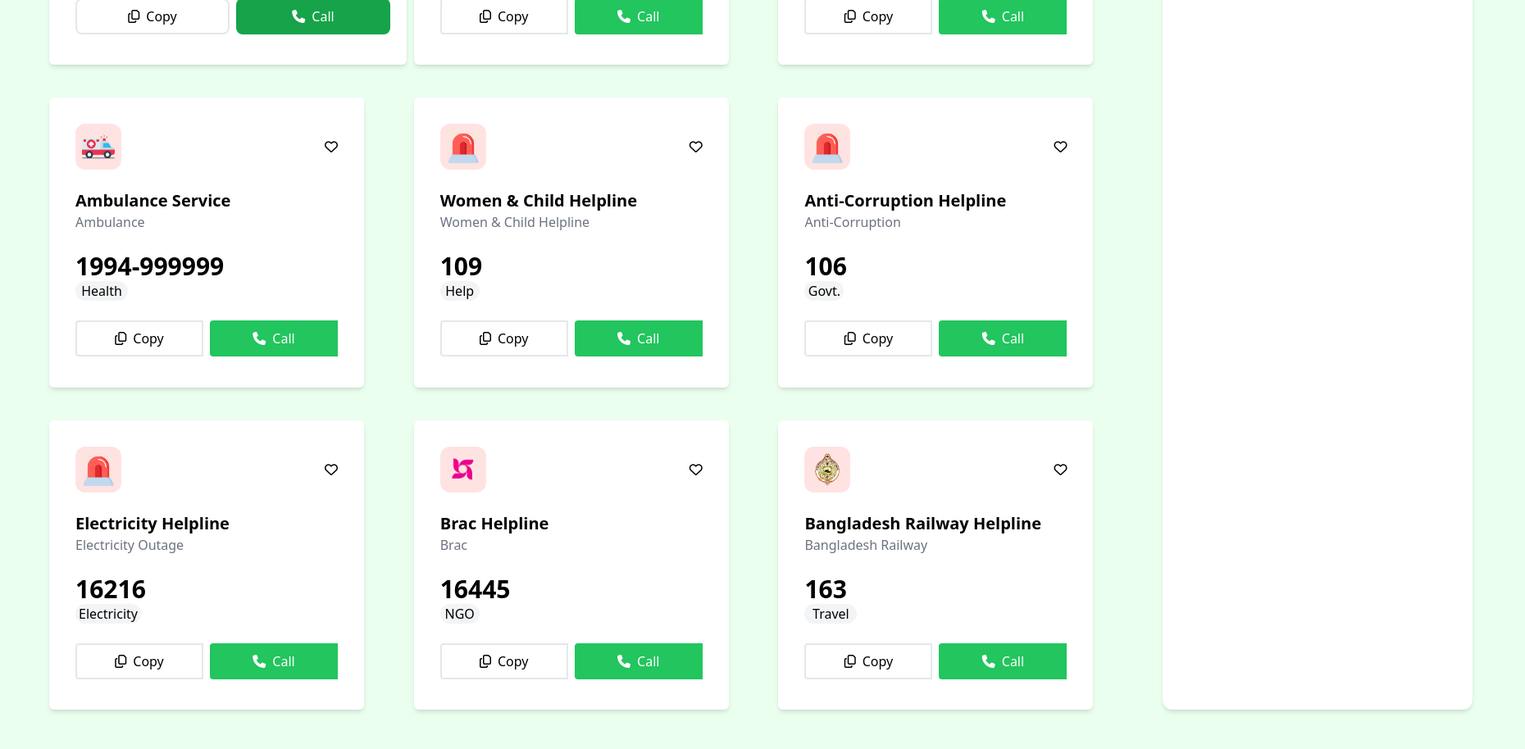
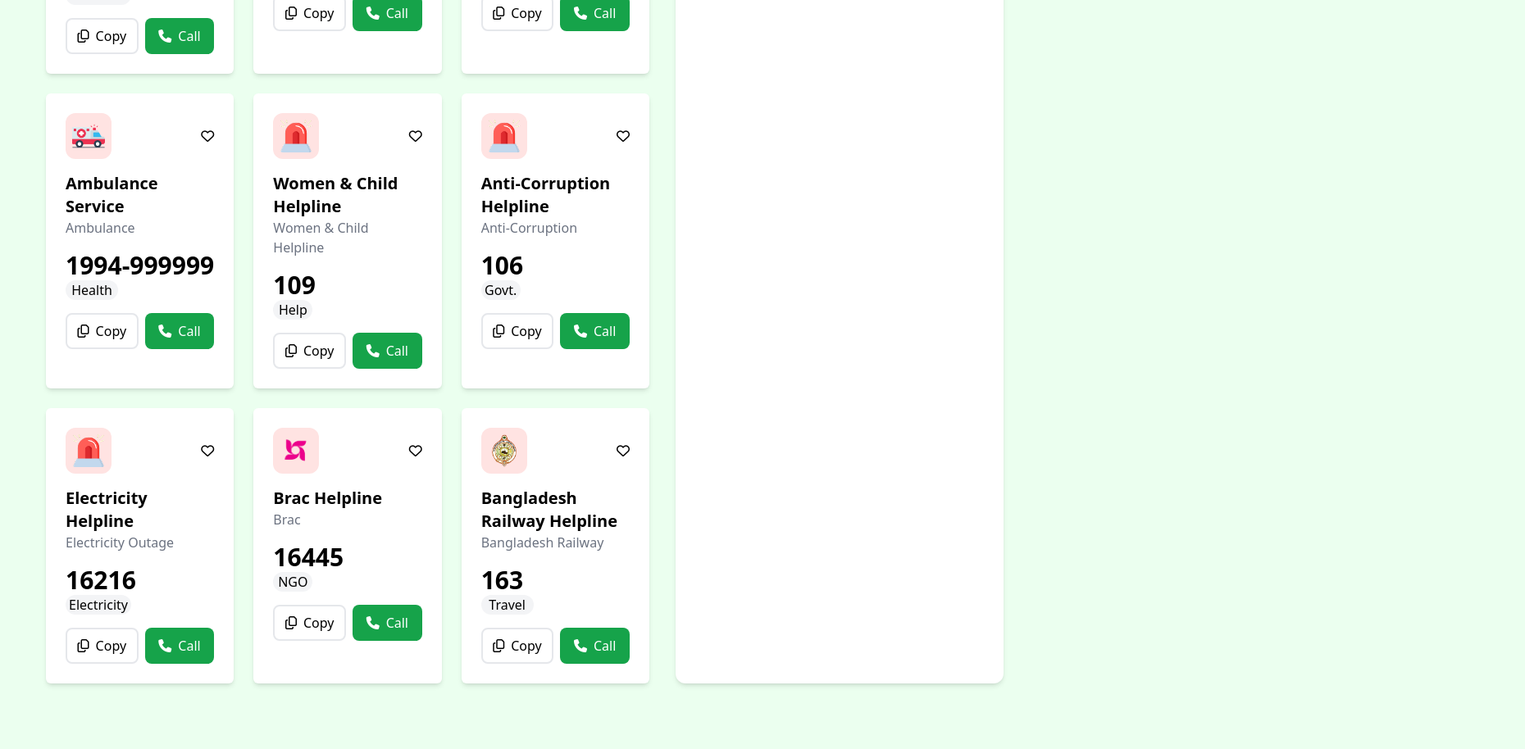
Before and after one commit to SadgeRaf/emergency-helpline, a plain HTML site: page index.html in a window 1280 px wide. Shown: the part 658-1572 px from the top of the page at 82% size, 1860 px wide, since content can reach past the window. After the commit the page ends 1540 px from the top, so only its background shows below. Drawn offline with nearby package versions, Linux system fonts and the light colour scheme.

Commit message:
made it responsive, and fixed cards and layout

```diff
--- a/index.html
+++ b/index.html
@@ -10,286 +10,241 @@
     <link rel="stylesheet" href="https://cdnjs.cloudflare.com/ajax/libs/font-awesome/6.5.0/css/all.min.css">
 </head>
 <body class="bg-[#41FF6B]/10 min-h-screen">
-    <header class="flex justify-between bg-white w-full p-5">
-        <div class="flex items-center gap-3 mx-14">
+    <header class="flex flex-col md:flex-row justify-between bg-white w-full p-5 gap-4 md:gap-0">
+        <div class="flex items-center gap-3 mx-auto md:mx-14">
             <img class="w-12 h-12" src="assets/logo.png">
             <h1 class="text-xl font-extrabold text-[#006747]">Emergency<br>Service</h1>
         </div>
-        <div class="flex items-center gap-3 mx-14">
+        <div class="flex items-center gap-3 mx-auto md:mx-14">
             <p id="heart" class="w-20 bg-[#41FF6B]/10 rounded-2xl flex items-center gap-2 justify-center font-semibold p-3">0<img class="max-w-5" src="/assets/heart.png"></p>
             <p id="coins" class="w-20 bg-[#41FF6B]/10 rounded-2xl flex items-center gap-2 justify-around font-semibold p-3">100<img class="max-w-5" src="/assets/coin.png"></p>
             <p id="copies" class="w-32 bg-[#00A63E] rounded-3xl font-semibold text-white text-center p-3">0 <span>Copy</span></p>
         </div>
     </header>
     <main>
-        <section class="bg-gradient-to-r from-[#013223] via-[#006747] to-[#013223] flex flex-col items-center h-60 gap-3">
+        <section class="bg-gradient-to-r from-[#013223] via-[#006747] to-[#013223] flex flex-col items-center h-auto sm:h-60 gap-3 p-4 sm:p-0">
             <img class="w-24 mt-5" src="assets/logo-dark.png" alt="">
-            <h1 class="text-white text-3xl font-extrabold mt-2">Emergency Service Directory</h1>
-            <p class="text-white font-semibold mt-2">Government Emergency Services at Your Fingertip – A Project by  Government of the People’s Republic of Bangladesh</p>
+            <h1 class="text-white text-3xl font-extrabold mt-2 text-center">Emergency Service Directory</h1>
+            <p class="text-white font-semibold mt-2 text-center">Government Emergency Services at Your Fingertip – A Project by  Government of the People’s Republic of Bangladesh</p>
         </section>
 
-        <section class="w-[1800px] mx-[60px] mt-12 mb-12">
-           <div class="flex items-center justify-center">
-            <div class="grid grid-cols-3 gap-10 w-[1370px] h-[1140px]">
-            <div class="w-[436px] h-90 bg-white rounded-md shadow-md">
-             <div class="p-8">
+        <section class="w-full px-4 md:px-14 mt-12 mb-12 flex flex-col lg:flex-row gap-8">
+  <div class="grid grid-cols-1 sm:grid-cols-2 lg:grid-cols-3 gap-6 flex-1">
+    <div class="bg-white rounded-md shadow-md flex flex-col p-6">
       <div class="flex items-center justify-between">
         <img class="w-14 bg-[#FFE3E2] p-2 rounded-xl" src="assets/emergency.png">
         <button><i class="fa-regular fa-heart"></i></button>
       </div>
-
-                <div class="mt-6">
+      <div class="mt-4">
         <h3 class="font-extrabold text-xl">National Emergency Number</h3>
         <p class="text-gray-500">National Emergency</p>
       </div>
-
-                <div class="mt-6">
+      <div class="mt-4">
         <h1 class="text-3xl font-extrabold">999</h1>
-                    <p class="w-12 bg-gray-100 text-center rounded-xl">All</p>
+        <p class="w-20 bg-gray-100 text-center rounded-xl">All</p>
+      </div>
+      <div class="mt-4 flex flex-col sm:flex-row gap-2">
+        <button class="copy flex-1 bg-white border-2 border-gray-200 rounded-lg p-2 flex items-center justify-center gap-2">
+          <i class="fa-regular fa-copy"></i> Copy
+        </button>
+        <button class="call flex-1 bg-green-600 rounded-lg text-white p-2 flex items-center justify-center gap-2">
+          <i class="fa-solid fa-phone"></i> Call
+        </button>
+      </div>
     </div>
 
-                <div class="mt-6 w-96 flex gap-2">
-                    <button class="copy w-48 bg-white border-2 border-gray-200 rounded-lg p-2 flex items-center justify-center gap-2">
-                         <i class="fa-regular fa-copy"></i>
-                         Copy</button>
-                    <button class="call w-48 bg-green-600 rounded-lg text-white p-2 flex items-center justify-center gap-2">
-                         <i class="fa-solid fa-phone"></i>
-                         Call
+    <div class="bg-white rounded-md shadow-md flex flex-col p-6">
+      <div class="flex items-center justify-between">
+        <img class="w-14 bg-[#FFE3E2] p-2 rounded-xl" src="assets/police.png">
+        <button><i class="fa-regular fa-heart"></i></button>
+      </div>
+      <div class="mt-4">
+        <h3 class="font-extrabold text-xl">Police Helpline Number</h3>
+        <p class="text-gray-500">Police</p>
+      </div>
+      <div class="mt-4">
+        <h1 class="text-3xl font-extrabold">999</h1>
+        <p class="w-16 bg-gray-100 text-center rounded-xl">Police</p>
+      </div>
+      <div class="mt-4 flex flex-col sm:flex-row gap-2">
+        <button class="copy flex-1 bg-white border-2 border-gray-200 rounded-lg p-2 flex items-center justify-center gap-2">
+          <i class="fa-regular fa-copy"></i> Copy
+        </button>
+        <button class="call flex-1 bg-green-600 rounded-lg text-white p-2 flex items-center justify-center gap-2">
+          <i class="fa-solid fa-phone"></i> Call
+        </button>
+      </div>
+    </div>
+
+    <div class="bg-white rounded-md shadow-md flex flex-col p-6">
+      <div class="flex items-center justify-between">
+        <img class="w-14 bg-[#FFE3E2] p-2 rounded-xl" src="assets/fire-service.png">
+        <button><i class="fa-regular fa-heart"></i></button>
+      </div>
+      <div class="mt-4">
+        <h3 class="font-extrabold text-xl">Fire Service Number</h3>
+        <p class="text-gray-500">Fire Service</p>
+      </div>
+      <div class="mt-4">
+        <h1 class="text-3xl font-extrabold">999</h1>
+        <p class="w-12 bg-gray-100 text-center rounded-xl">Fire</p>
+      </div>
+      <div class="mt-4 flex flex-col sm:flex-row gap-2">
+        <button class="copy flex-1 bg-white border-2 border-gray-200 rounded-lg p-2 flex items-center justify-center gap-2">
+          <i class="fa-regular fa-copy"></i> Copy
+        </button>
+        <button class="call flex-1 bg-green-600 rounded-lg text-white p-2 flex items-center justify-center gap-2">
+          <i class="fa-solid fa-phone"></i> Call
+        </button>
+      </div>
+    </div>
+
+    <div class="bg-white rounded-md shadow-md flex flex-col p-6">
+      <div class="flex items-center justify-between">
+        <img class="w-14 bg-[#FFE3E2] p-2 rounded-xl" src="assets/ambulance.png">
+        <button><i class="fa-regular fa-heart"></i></button>
+      </div>
+      <div class="mt-4">
+        <h3 class="font-extrabold text-xl">Ambulance Service</h3>
+        <p class="text-gray-500">Ambulance</p>
+      </div>
+      <div class="mt-4">
+        <h1 class="text-3xl font-extrabold">1994-999999</h1>
+        <p class="w-16 bg-gray-100 text-center rounded-xl">Health</p>
+      </div>
+      <div class="mt-4 flex flex-col sm:flex-row gap-2">
+        <button class="copy flex-1 bg-white border-2 border-gray-200 rounded-lg p-2 flex items-center justify-center gap-2">
+          <i class="fa-regular fa-copy"></i> Copy
+        </button>
+        <button class="call flex-1 bg-green-600 rounded-lg text-white p-2 flex items-center justify-center gap-2">
+          <i class="fa-solid fa-phone"></i> Call
+        </button>
+      </div>
+    </div>
+
+    <div class="bg-white rounded-md shadow-md flex flex-col p-6">
+      <div class="flex items-center justify-between">
+        <img class="w-14 bg-[#FFE3E2] p-2 rounded-xl" src="assets/emergency.png">
+        <button><i class="fa-regular fa-heart"></i></button>
+      </div>
+      <div class="mt-4">
+        <h3 class="font-extrabold text-xl">Women & Child Helpline</h3>
+        <p class="text-gray-500">Women & Child Helpline</p>
+      </div>
+      <div class="mt-4">
+        <h1 class="text-3xl font-extrabold">109</h1>
+        <p class="w-12 bg-gray-100 text-center rounded-xl">Help</p>
+      </div>
+      <div class="mt-4 flex flex-col sm:flex-row gap-2">
+        <button class="copy flex-1 bg-white border-2 border-gray-200 rounded-lg p-2 flex items-center justify-center gap-2">
+          <i class="fa-regular fa-copy"></i> Copy
+        </button>
+        <button class="call flex-1 bg-green-600 rounded-lg text-white p-2 flex items-center justify-center gap-2">
+          <i class="fa-solid fa-phone"></i> Call
+        </button>
+      </div>
+    </div>
+
+    <div class="bg-white rounded-md shadow-md flex flex-col p-6">
+      <div class="flex items-center justify-between">
+        <img class="w-14 bg-[#FFE3E2] p-2 rounded-xl" src="assets/emergency.png">
+        <button><i class="fa-regular fa-heart"></i></button>
+      </div>
+      <div class="mt-4">
+        <h3 class="font-extrabold text-xl">Anti-Corruption Helpline</h3>
+        <p class="text-gray-500">Anti-Corruption</p>
+      </div>
+      <div class="mt-4">
+        <h1 class="text-3xl font-extrabold">106</h1>
+        <p class="w-12 bg-gray-100 text-center rounded-xl">Govt.</p>
+      </div>
+      <div class="mt-4 flex flex-col sm:flex-row gap-2">
+        <button class="copy flex-1 bg-white border-2 border-gray-200 rounded-lg p-2 flex items-center justify-center gap-2">
+          <i class="fa-regular fa-copy"></i> Copy
+        </button>
+        <button class="call flex-1 bg-green-600 rounded-lg text-white p-2 flex items-center justify-center gap-2">
+          <i class="fa-solid fa-phone"></i> Call
+        </button>
+      </div>
+    </div>
+
+    <div class="bg-white rounded-md shadow-md flex flex-col p-6">
+      <div class="flex items-center justify-between">
+        <img class="w-14 bg-[#FFE3E2] p-2 rounded-xl" src="assets/emergency.png">
+        <button><i class="fa-regular fa-heart"></i></button>
+      </div>
+      <div class="mt-4">
+        <h3 class="font-extrabold text-xl">Electricity Helpline</h3>
+        <p class="text-gray-500">Electricity Outage</p>
+      </div>
+      <div class="mt-4">
+        <h1 class="text-3xl font-extrabold">16216</h1>
+        <p class="w-20 bg-gray-100 text-center rounded-xl">Electricity</p>
+      </div>
+      <div class="mt-4 flex flex-col sm:flex-row gap-2">
+        <button class="copy flex-1 bg-white border-2 border-gray-200 rounded-lg p-2 flex items-center justify-center gap-2">
+          <i class="fa-regular fa-copy"></i> Copy
+        </button>
+        <button class="call flex-1 bg-green-600 rounded-lg text-white p-2 flex items-center justify-center gap-2">
+          <i class="fa-solid fa-phone"></i> Call
+        </button>
+      </div>
+    </div>
+
+    <div class="bg-white rounded-md shadow-md flex flex-col p-6">
+      <div class="flex items-center justify-between">
+        <img class="w-14 bg-[#FFE3E2] p-2 rounded-xl" src="assets/brac.png">
+        <button><i class="fa-regular fa-heart"></i></button>
+      </div>
+      <div class="mt-4">
+        <h3 class="font-extrabold text-xl">Brac Helpline</h3>
+        <p class="text-gray-500">Brac</p>
+      </div>
+      <div class="mt-4">
+        <h1 class="text-3xl font-extrabold">16445</h1>
+        <p class="w-12 bg-gray-100 text-center rounded-xl">NGO</p>
+      </div>
+      <div class="mt-4 flex flex-col sm:flex-row gap-2">
+        <button class="copy flex-1 bg-white border-2 border-gray-200 rounded-lg p-2 flex items-center justify-center gap-2">
+          <i class="fa-regular fa-copy"></i> Copy
+        </button>
+        <button class="call flex-1 bg-green-600 rounded-lg text-white p-2 flex items-center justify-center gap-2">
+          <i class="fa-solid fa-phone"></i> Call
+        </button>
+      </div>
+    </div>
+
+    <div class="bg-white rounded-md shadow-md flex flex-col p-6">
+      <div class="flex items-center justify-between">
+        <img class="w-14 bg-[#FFE3E2] p-2 rounded-xl" src="assets/Bangladesh-Railway.png">
+        <button><i class="fa-regular fa-heart"></i></button>
+      </div>
+      <div class="mt-4">
+        <h3 class="font-extrabold text-xl">Bangladesh Railway Helpline</h3>
+        <p class="text-gray-500">Bangladesh Railway</p>
+      </div>
+      <div class="mt-4">
+        <h1 class="text-3xl font-extrabold">163</h1>
+        <p class="w-16 bg-gray-100 text-center rounded-xl">Travel</p>
+      </div>
+      <div class="mt-4 flex flex-col sm:flex-row gap-2">
+        <button class="copy flex-1 bg-white border-2 border-gray-200 rounded-lg p-2 flex items-center justify-center gap-2">
+          <i class="fa-regular fa-copy"></i> Copy
+        </button>
+        <button class="call flex-1 bg-green-600 rounded-lg text-white p-2 flex items-center justify-center gap-2">
+          <i class="fa-solid fa-phone"></i> Call
         </button>
       </div>
     </div>
   </div>
-            <div class="w-96 h-90 bg-white rounded-md shadow-md">
-             <div class="p-8">
-                <div class="flex items-center justify-between">
-                 <img class="w-14 bg-[#FFE3E2] p-2 rounded-xl" src="assets/police.png">
-                 <button><i class="fa-regular fa-heart"></i></button>
+
+  <div class="w-full lg:w-[400px] bg-white rounded-xl shadow-md flex flex-col mt-8 lg:mt-0">
+    <div class="flex justify-between items-center p-4">
+      <h3 class="text-lg font-semibold"><i class="fa-solid fa-clock"></i> Call History</h3>
+      <button id="clear-history" class="bg-[#00A63E] rounded-3xl w-28 p-2 text-white">Clear</button>
     </div>
+    <div id="history-container" class="p-4 flex flex-col gap-2 overflow-y-auto max-h-[600px]">
 
-                <div class="mt-6">
-                    <h3 class="font-extrabold text-xl">Police Helpline Number</h3>
-                    <p class="text-gray-500">Police</p>
-                </div>
-
-                <div class="mt-6">
-                    <h1 class="text-3xl font-extrabold">999</h1>
-                    <p class="w-16 bg-gray-100 text-center rounded-xl">Police</p>
-                </div>
-
-                <div class="mt-6 flex gap-2">
-                    <button class="copy w-40 bg-white border-2 border-gray-200 rounded-l p-2 flex items-center justify-center gap-2">
-                         <i class="fa-regular fa-copy"></i>
-                         Copy</button>
-                    <button class="call w-40 bg-green-500 rounded-l text-white p-2 flex items-center justify-center gap-2">
-                         <i class="fa-solid fa-phone"></i>
-                         Call
-                    </button>
-                </div>
-             </div>
-            </div>
-            <div class="w-96 h-90 bg-white rounded-md shadow-md">
-             <div class="p-8">
-                <div class="flex items-center justify-between">
-                 <img class="w-14 bg-[#FFE3E2] p-2 rounded-xl" src="assets/fire-service.png">
-                 <button><i class="fa-regular fa-heart"></i></button>
-                </div>
-
-                <div class="mt-6">
-                    <h3 class="font-extrabold text-xl">Fire Service Number</h3>
-                    <p class="text-gray-500">Fire Service</p>
-                </div>
-
-                <div class="mt-6">
-                    <h1 class="text-3xl font-extrabold">999</h1>
-                    <p class="w-12 bg-gray-100 text-center rounded-xl">Fire</p>
-                </div>
-
-                <div class="mt-6 flex gap-2">
-                    <button class="copy w-40 bg-white border-2 border-gray-200 rounded-l p-2 flex items-center justify-center gap-2">
-                         <i class="fa-regular fa-copy"></i>
-                         Copy</button>
-                    <button class="call w-40 bg-green-500 rounded-l text-white p-2 flex items-center justify-center gap-2">
-                         <i class="fa-solid fa-phone"></i>
-                         Call
-                    </button>
-                </div>
-             </div>
-            </div>
-            <div class="w-96 h-90 bg-white rounded-md shadow-md">
-             <div class="p-8">
-                <div class="flex items-center justify-between">
-                 <img class="w-14 bg-[#FFE3E2] p-2 rounded-xl" src="assets/ambulance.png">
-                 <button><i class="fa-regular fa-heart"></i></button>
-                </div>
-
-                <div class="mt-6">
-                    <h3 class="font-extrabold text-xl">Ambulance Service</h3>
-                    <p class="text-gray-500">Ambulance</p>
-                </div>
-
-                <div class="mt-6">
-                    <h1 class="text-3xl font-extrabold">1994-999999</h1>
-                    <p class="w-16 bg-gray-100 text-center rounded-xl">Health</p>
-                </div>
-
-                <div class="mt-6 flex gap-2">
-                    <button class="copy w-40 bg-white border-2 border-gray-200 rounded-l p-2 flex items-center justify-center gap-2">
-                         <i class="fa-regular fa-copy"></i>
-                         Copy</button>
-                    <button class="call w-40 bg-green-500 rounded-l text-white p-2 flex items-center justify-center gap-2">
-                         <i class="fa-solid fa-phone"></i>
-                         Call
-                    </button>
-                </div>
-             </div>
-            </div>
-            <div class="w-96 h-90 bg-white rounded-md shadow-md">
-             <div class="p-8">
-                <div class="flex items-center justify-between">
-                 <img class="w-14 bg-[#FFE3E2] p-2 rounded-xl" src="assets/emergency.png">
-                 <button><i class="fa-regular fa-heart"></i></button>
-                </div>
-
-                <div class="mt-6">
-                    <h3 class="font-extrabold text-xl">Women & Child Helpline</h3>
-                    <p class="text-gray-500">Women & Child Helpline</p>
-                </div>
-
-                <div class="mt-6">
-                    <h1 class="text-3xl font-extrabold">109</h1>
-                    <p class="w-12 bg-gray-100 text-center rounded-xl">Help</p>
-                </div>
-
-                <div class="mt-6 flex gap-2">
-                    <button class="copy w-40 bg-white border-2 border-gray-200 rounded-l p-2 flex items-center justify-center gap-2">
-                         <i class="fa-regular fa-copy"></i>
-                         Copy</button>
-                    <button class="call w-40 bg-green-500 rounded-l text-white p-2 flex items-center justify-center gap-2">
-                         <i class="fa-solid fa-phone"></i>
-                         Call
-                    </button>
-                </div>
-             </div>
-            </div>
-            <div class="w-96 h-90 bg-white rounded-md shadow-md">
-             <div class="p-8">
-                <div class="flex items-center justify-between">
-                 <img class="w-14 bg-[#FFE3E2] p-2 rounded-xl" src="assets/emergency.png">
-                 <button><i class="fa-regular fa-heart"></i></button>
-                </div>
-
-                <div class="mt-6">
-                    <h3 class="font-extrabold text-xl">Anti-Corruption Helpline</h3>
-                    <p class="text-gray-500">Anti-Corruption</p>
-                </div>
-
-                <div class="mt-6">
-                    <h1 class="text-3xl font-extrabold">106</h1>
-                    <p class="w-12 bg-gray-100 text-center rounded-xl">Govt.</p>
-                </div>
-
-                <div class="mt-6 flex gap-2">
-                    <button class="copy w-40 bg-white border-2 border-gray-200 rounded-l p-2 flex items-center justify-center gap-2">
-                         <i class="fa-regular fa-copy"></i>
-                         Copy</button>
-                    <button class="call w-40 bg-green-500 rounded-l text-white p-2 flex items-center justify-center gap-2">
-                         <i class="fa-solid fa-phone"></i>
-                         Call
-                    </button>
-                </div>
-             </div>
-            </div>
-            <div class="w-96 h-90 bg-white rounded-md shadow-md">
-             <div class="p-8">
-                <div class="flex items-center justify-between">
-                 <img class="w-14 bg-[#FFE3E2] p-2 rounded-xl" src="assets/emergency.png">
-                 <button><i class="fa-regular fa-heart"></i></button>
-                </div>
-
-                <div class="mt-6">
-                    <h3 class="font-extrabold text-xl">Electricity Helpline</h3>
-                    <p class="text-gray-500">Electricity Outage</p>
-                </div>
-
-                <div class="mt-6">
-                    <h1 class="text-3xl font-extrabold">16216</h1>
-                    <p class="w-20 bg-gray-100 text-center rounded-xl">Electricity</p>
-                </div>
-
-                <div class="mt-6 flex gap-2">
-                    <button class="copy w-40 bg-white border-2 border-gray-200 rounded-l p-2 flex items-center justify-center gap-2">
-                         <i class="fa-regular fa-copy"></i>
-                         Copy</button>
-                    <button class="call w-40 bg-green-500 rounded-l text-white p-2 flex items-center justify-center gap-2">
-                         <i class="fa-solid fa-phone"></i>
-                         Call
-                    </button>
-                </div>
-             </div>
-            </div>
-            <div class="w-96 h-90 bg-white rounded-md shadow-md">
-             <div class="p-8">
-                <div class="flex items-center justify-between">
-                 <img class="w-14 bg-[#FFE3E2] p-2 rounded-xl" src="assets/brac.png">
-                 <button><i class="fa-regular fa-heart"></i></button>
-                </div>
-
-                <div class="mt-6">
-                    <h3 class="font-extrabold text-xl">Brac Helpline</h3>
-                    <p class="text-gray-500">Brac</p>
-                </div>
-
-                <div class="mt-6">
-                    <h1 class="text-3xl font-extrabold">16445</h1>
-                    <p class="w-12 bg-gray-100 text-center rounded-xl">NGO</p>
-                </div>
-
-                <div class="mt-6 flex gap-2">
-                    <button class="copy w-40 bg-white border-2 border-gray-200 rounded-l p-2 flex items-center justify-center gap-2">
-                         <i class="fa-regular fa-copy"></i>
-                         Copy</button>
-                    <button class="call w-40 bg-green-500 rounded-l text-white p-2 flex items-center justify-center gap-2">
-                         <i class="fa-solid fa-phone"></i>
-                         Call
-                    </button>
-                </div>
-             </div>
-            </div>
-            <div class="w-96 h-90 bg-white rounded-md shadow-md">
-             <div class="p-8">
-                <div class="flex items-center justify-between">
-                 <img class="w-14 bg-[#FFE3E2] p-2 rounded-xl" src="assets/Bangladesh-Railway.png">
-                 <button><i class="fa-regular fa-heart"></i></button>
-                </div>
-
-                <div class="mt-6">
-                    <h3 class="font-extrabold text-xl">Bangladesh Railway Helpline</h3>
-                    <p class="text-gray-500">Bangladesh Railway</p>
-                </div>
-
-                <div class="mt-6">
-                    <h1 class="text-3xl font-extrabold">163</h1>
-                    <p class="w-16 bg-gray-100 text-center rounded-xl">Travel</p>
-                </div>
-
-                <div class="mt-6 flex gap-2">
-                    <button class="copy w-40 bg-white border-2 border-gray-200 rounded-l p-2 flex items-center justify-center gap-2">
-                         <i class="fa-regular fa-copy"></i>
-                         Copy</button>
-                    <button class="call w-40 bg-green-500 rounded-l text-white p-2 flex items-center justify-center gap-2">
-                         <i class="fa-solid fa-phone"></i>
-                         Call
-                    </button>
-                </div>
-             </div>
-            </div>
-           </div>
-            <div class="h-[1140px] w-[400px] bg-white mx-16 rounded-xl shadow-md">
-              <div class="flex justify-between items-center mx-6 mt-6">
-                <h3 class="text-lg font-semibold"><i class="fa-solid fa-clock"></i> Call History</h3>
-                <button id="clear-history" class="bg-[#00A63E] rounded-3xl w-28 gap-3 p-3 text-white">Clear</button>
-              </div>
-              <div id="history-container">
 
               </div>
               </div>
--- a/index.js
+++ b/index.js
@@ -12,7 +12,7 @@
          document.getElementById("coins").innerHTML=new_coins + `<img class="max-w-5" src="/assets/coin.png">`;
 
 
-         const parentCard = this.closest(".p-8");
+         const parentCard = this.closest(".p-6");
          const serviceName = parentCard.querySelector("h3").innerText;
          const serviceNumber = parentCard.querySelector("h1").innerText;
 
@@ -66,12 +66,12 @@
 for (let i = 0; i < copyButtons.length; i++) {
     copyButtons[i].addEventListener("click", function () {
         // 1) Find the number inside the same card
-        const parentCard = this.closest(".p-8");
+        const parentCard = this.closest(".p-6");
         const number = parentCard.querySelector("h1").innerText;
 
         // 2) Copy number to clipboard
         navigator.clipboard.writeText(number).then(() => {
-        console.log("Copied:", number);
+        alert("Number copied");
 
         const copy = parseInt(document.getElementById("copies").innerText);
 
```
Lines whose indentation alone changed are shown as unchanged.
